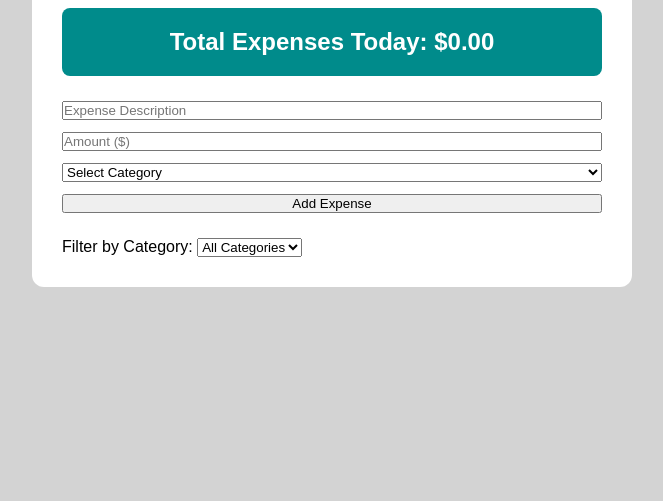
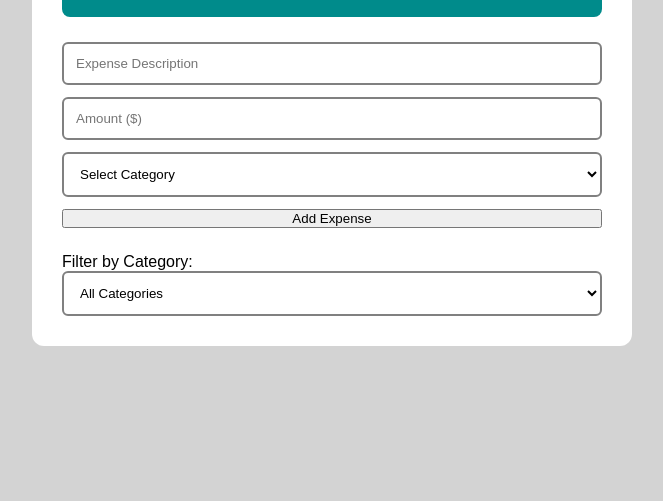
Before and after one commit to derrickweru73/expense-tracker, a website with bundled scripts: page index.html in a window 1280 px wide. Shown: the part 299-800 px from the top of the page, without its empty margins (308-971 px from the left). Built offline with nearby package versions, Linux system fonts and the light colour scheme.

Commit message:
fix: style input section

```diff
--- a/style.css
+++ b/style.css
@@ -52,3 +52,12 @@ h1 {
     gap: 12px;
     margin-bottom: 25px;
 }
+
+input,
+select {
+    width: 100%;
+    padding: 12px;
+    border: 2px solid gray;
+    border-radius: 6px;
+    background-color: white;
+}
```
